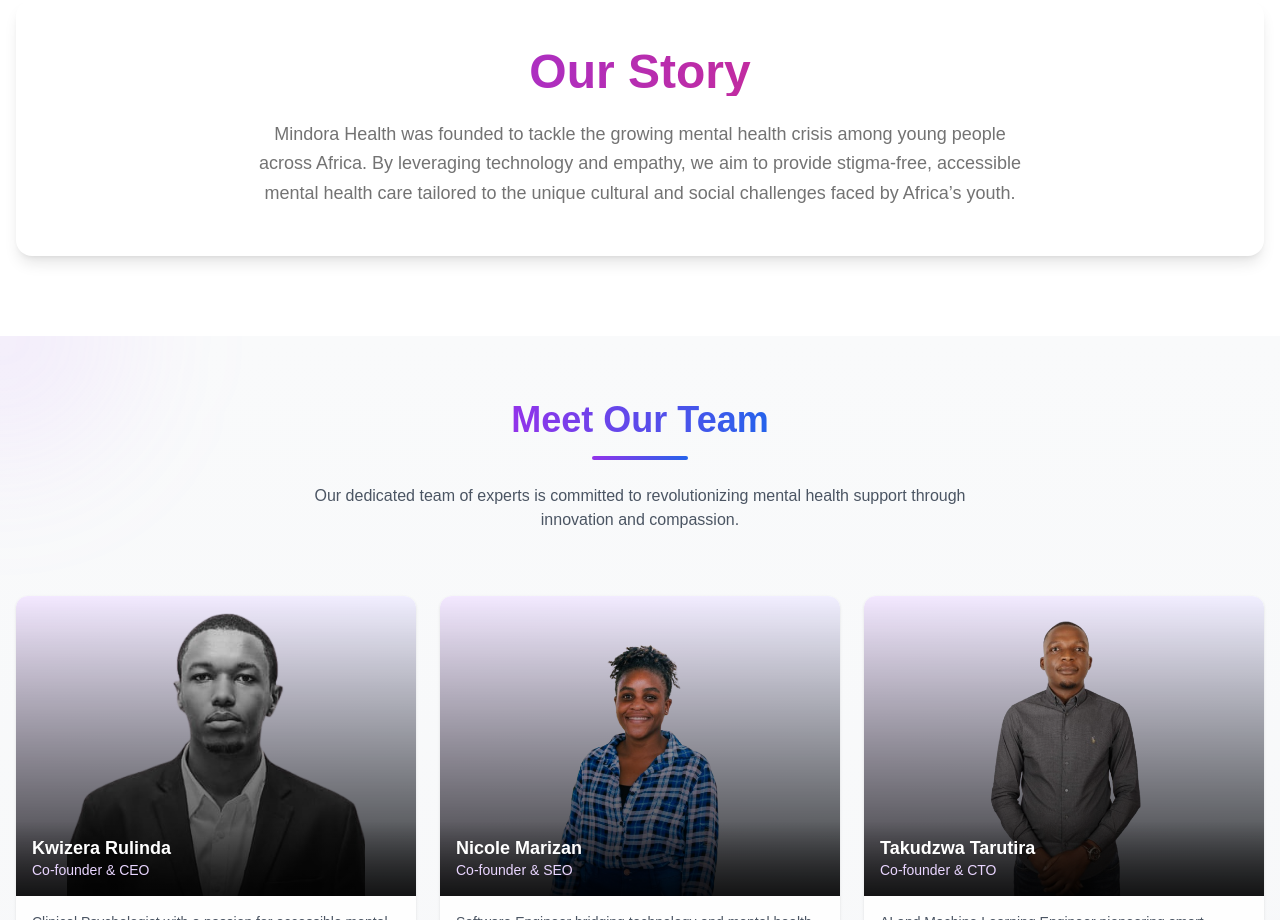
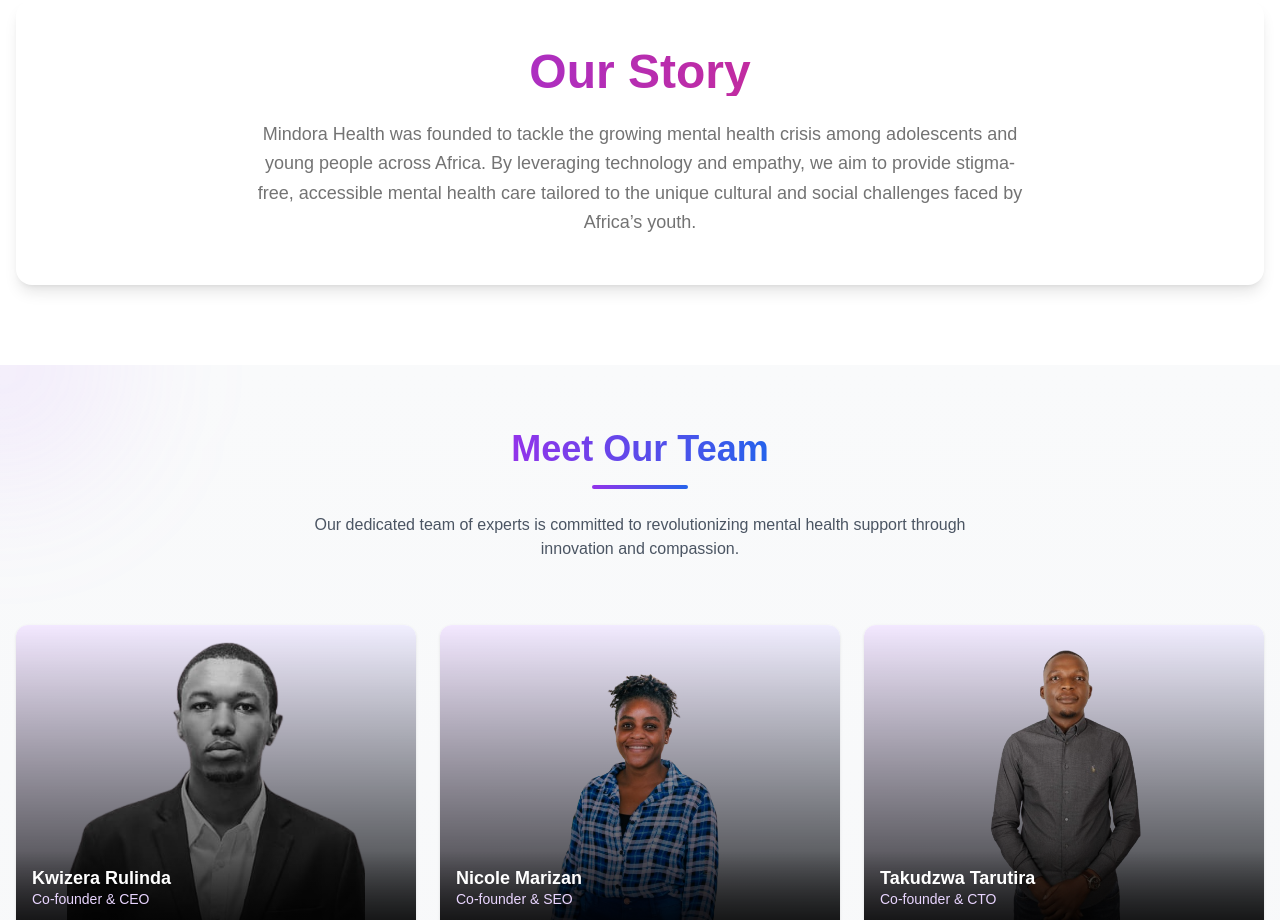
Before and after one commit to mindoraRwanda/mindora-website_v2, a Next.js app: page /about in a window 1280 px wide. Shown: the part 800-1720 px from the top of the page. Built offline with nearby package versions, Linux system fonts and the light colour scheme.

Commit message:
Update About page description for clarity on target audience

```diff
--- a/src/app/(md)/about/page.tsx
+++ b/src/app/(md)/about/page.tsx
@@ -74,7 +74,7 @@ export default function About() {
                 Our Story
               </h2>
               <p className="text-lg text-muted-foreground leading-relaxed">
-                Mindora Health was founded to tackle the growing mental health crisis among young people across Africa.
+                Mindora Health was founded to tackle the growing mental health crisis among adolescents and young people across Africa.
                 By leveraging technology and empathy, we aim to provide stigma-free, accessible mental health care
                 tailored to the unique cultural and social challenges faced by Africa’s youth.
               </p>
```
